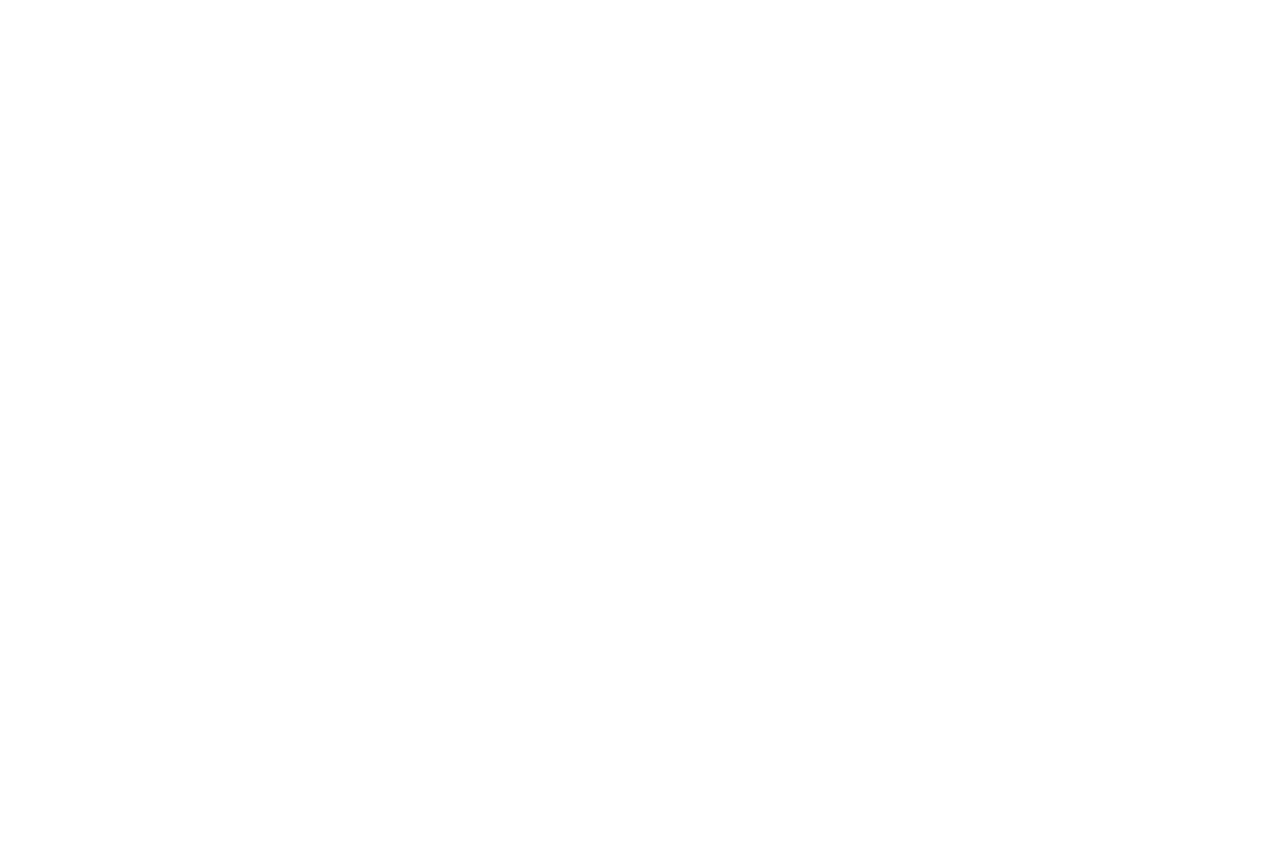
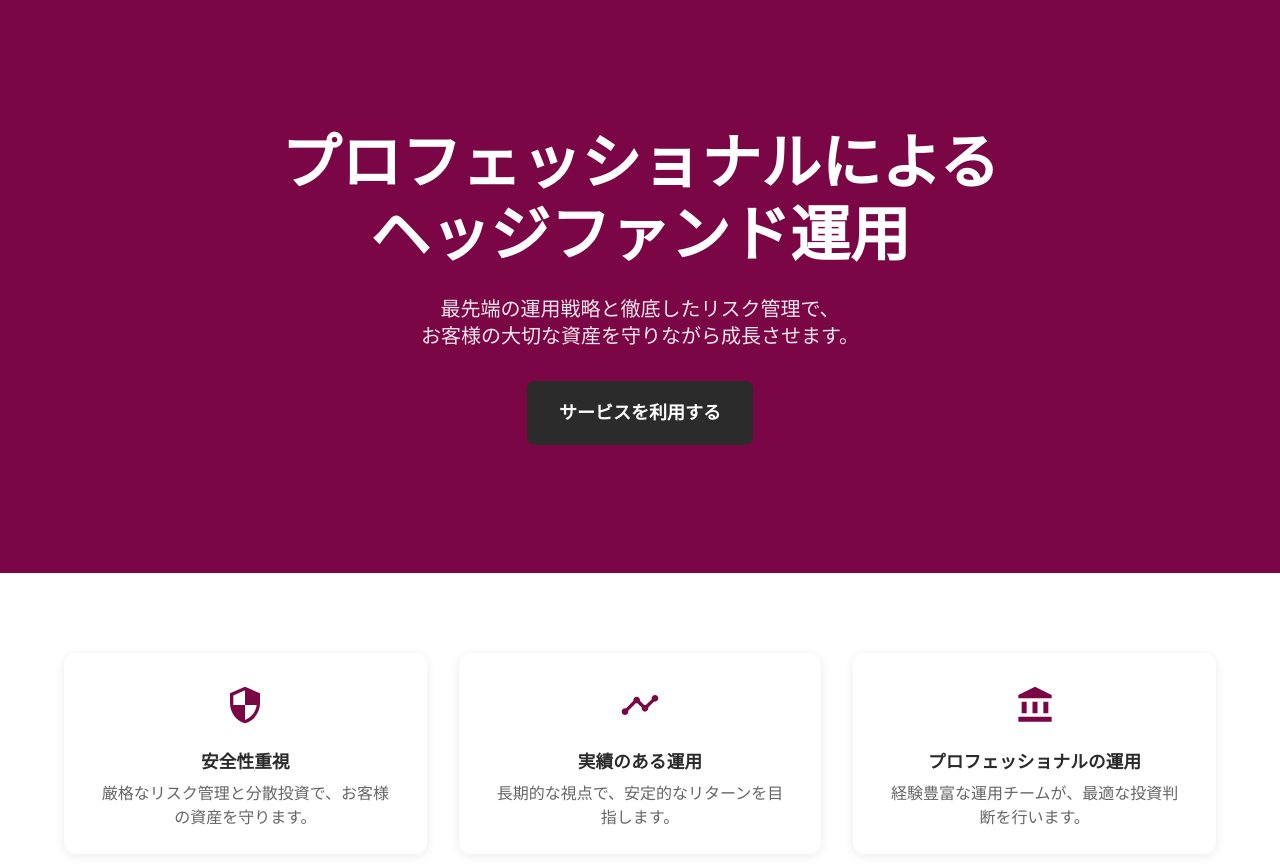
Before and after one commit to r-teruya/teneo, a React (Create React App) app: page / in a window 1280 px wide. Shown: the top 864 px of the page. Before the commit the page ends 800 px from the top, so only its background shows below. Built offline with nearby package versions, Linux system fonts and the light colour scheme.

Commit message:
変更：カラー

```diff
--- a/src/App.tsx
+++ b/src/App.tsx
@@ -1,11 +1,11 @@
 import React from 'react';
 import { BrowserRouter, useLocation } from 'react-router-dom';
-import ScrollToTop from './components/common/ScrollToTop';
-import { Box, CssBaseline, ThemeProvider } from '@mui/material';
-import { theme } from './theme';
+import { ThemeProvider } from '@mui/material/styles';
+import { Box, CssBaseline } from '@mui/material';
+import theme from './theme';
+import { AuthProvider } from './contexts/AuthContext';
+import AppRoutes from './routes';
 import Sidebar from './components/Sidebar';
-import AppRoutes from './routes';
-import { AuthProvider } from './contexts/AuthContext';
 
 // サイドバーを表示しないパス
 const noSidebarPaths = ['/', '/onboarding'];
@@ -31,18 +31,17 @@
   );
 };
 
-function App() {
+const App: React.FC = () => {
   return (
-    <AuthProvider>
-      <BrowserRouter basename="/teneo">
-        <ScrollToTop />
-        <ThemeProvider theme={theme}>
-          <CssBaseline />
+    <ThemeProvider theme={theme}>
+      <CssBaseline />
+      <AuthProvider>
+        <BrowserRouter>
           <Layout />
-        </ThemeProvider>
-      </BrowserRouter>
-    </AuthProvider>
+        </BrowserRouter>
+      </AuthProvider>
+    </ThemeProvider>
   );
-}
+};
 
 export default App;
--- a/src/theme.ts
+++ b/src/theme.ts
@@ -1,32 +1,96 @@
 import { createTheme } from '@mui/material/styles';
+
+const mainColor = '#7b0645';
 
 export const theme = createTheme({
   palette: {
     primary: {
-      main: '#2E3192',
-      light: '#4B4DB3',
-      dark: '#1E2061',
+      main: mainColor,
+      light: '#a73871',
+      dark: '#55001f',
+      contrastText: '#ffffff',
     },
     secondary: {
-      main: '#19857b',
-      light: '#3EB8AE',
-      dark: '#106B63',
+      main: '#2b2b2b',
+      light: '#535353',
+      dark: '#1d1d1d',
+      contrastText: '#ffffff',
     },
     background: {
-      default: '#F8F9FD',
-      paper: '#FFFFFF',
+      default: '#ffffff',
+      paper: '#ffffff',
     },
-    error: {
-      main: '#D32F2F',
-      light: '#EF5350',
+    text: {
+      primary: '#2b2b2b',
+      secondary: '#666666',
     },
-    success: {
-      main: '#2E7D32',
-      light: '#4CAF50',
+  },
+  components: {
+    MuiButton: {
+      styleOverrides: {
+        root: {
+          borderRadius: 8,
+          textTransform: 'none',
+          fontWeight: 600,
+        },
+        contained: {
+          boxShadow: 'none',
+          '&:hover': {
+            boxShadow: 'none',
+          },
+        },
+        outlined: {
+          borderWidth: 2,
+          '&:hover': {
+            borderWidth: 2,
+          },
+        },
+      },
     },
-    warning: {
-      main: '#ED6C02',
-      light: '#FF9800',
+    MuiCard: {
+      styleOverrides: {
+        root: {
+          borderRadius: 12,
+          boxShadow: '0 2px 12px rgba(0, 0, 0, 0.08)',
+        },
+      },
+    },
+    MuiTextField: {
+      styleOverrides: {
+        root: {
+          '& .MuiOutlinedInput-root': {
+            borderRadius: 8,
+          },
+        },
+      },
+    },
+    MuiDrawer: {
+      styleOverrides: {
+        paper: {
+          backgroundColor: '#FFFFFF',
+          boxShadow: '2px 0 12px rgba(0,0,0,0.08)',
+          borderRight: 'none',
+          width: 280,
+        },
+      },
+    },
+    MuiListItemButton: {
+      styleOverrides: {
+        root: {
+          borderRadius: 8,
+          margin: '4px 8px',
+          '&.Mui-selected': {
+            backgroundColor: `${mainColor}14`,
+            borderLeft: `4px solid ${mainColor}`,
+            '&:hover': {
+              backgroundColor: `${mainColor}1f`,
+            },
+          },
+          '&:hover': {
+            backgroundColor: 'rgba(0, 0, 0, 0.04)',
+          },
+        },
+      },
     },
   },
   typography: {
@@ -40,127 +104,19 @@
       fontWeight: 700,
       fontSize: '1.75rem',
       letterSpacing: '0.02em',
-      color: '#1A1A1A',
     },
     h6: {
       fontWeight: 600,
       fontSize: '1.1rem',
       letterSpacing: '0.01em',
-      color: '#2E3192',
     },
     subtitle1: {
       fontWeight: 500,
-      color: '#424242',
     },
     subtitle2: {
-      color: '#666666',
       fontSize: '0.875rem',
     },
   },
-  components: {
-    MuiCard: {
-      styleOverrides: {
-        root: {
-          borderRadius: 12,
-          boxShadow: '0 2px 12px rgba(0,0,0,0.08)',
-          transition: 'box-shadow 0.3s ease-in-out',
-          '&:hover': {
-            boxShadow: '0 4px 20px rgba(0,0,0,0.12)',
-          },
-        },
-      },
-    },
-    MuiCardContent: {
-      styleOverrides: {
-        root: {
-          padding: '24px',
-          '&:last-child': {
-            paddingBottom: '24px',
-          },
-        },
-      },
-    },
-    MuiButton: {
-      styleOverrides: {
-        root: {
-          borderRadius: 8,
-          textTransform: 'none',
-          fontWeight: 500,
-          padding: '6px 16px',
-        },
-        contained: {
-          boxShadow: 'none',
-          '&:hover': {
-            boxShadow: '0 2px 8px rgba(0,0,0,0.15)',
-          },
-        },
-      },
-    },
-    MuiChip: {
-      styleOverrides: {
-        root: {
-          borderRadius: 8,
-          fontWeight: 500,
-        },
-        outlined: {
-          borderWidth: 1.5,
-        },
-      },
-    },
-    MuiDrawer: {
-      styleOverrides: {
-        paper: {
-          backgroundColor: '#FFFFFF',
-          boxShadow: '2px 0 12px rgba(0,0,0,0.08)',
-          borderRight: 'none',
-        },
-      },
-    },
-    MuiListItemButton: {
-      styleOverrides: {
-        root: {
-          borderRadius: 8,
-          margin: '4px 8px',
-          '&.Mui-selected': {
-            backgroundColor: 'rgba(46, 49, 146, 0.08)',
-            borderLeft: '4px solid #2E3192',
-            '&:hover': {
-              backgroundColor: 'rgba(46, 49, 146, 0.12)',
-            },
-          },
-          '&:hover': {
-            backgroundColor: 'rgba(0, 0, 0, 0.04)',
-          },
-        },
-      },
-    },
-    MuiTableHead: {
-      styleOverrides: {
-        root: {
-          '& .MuiTableCell-root': {
-            fontWeight: 600,
-            backgroundColor: 'rgba(46, 49, 146, 0.04)',
-          },
-        },
-      },
-    },
-    MuiTableCell: {
-      styleOverrides: {
-        root: {
-          padding: '12px 16px',
-          borderBottom: '1px solid rgba(224, 224, 224, 0.8)',
-        },
-      },
-    },
-    MuiDivider: {
-      styleOverrides: {
-        root: {
-          margin: '16px 0',
-        },
-      },
-    },
-  },
-  shape: {
-    borderRadius: 8,
-  },
 });
+
+export default theme;
```
